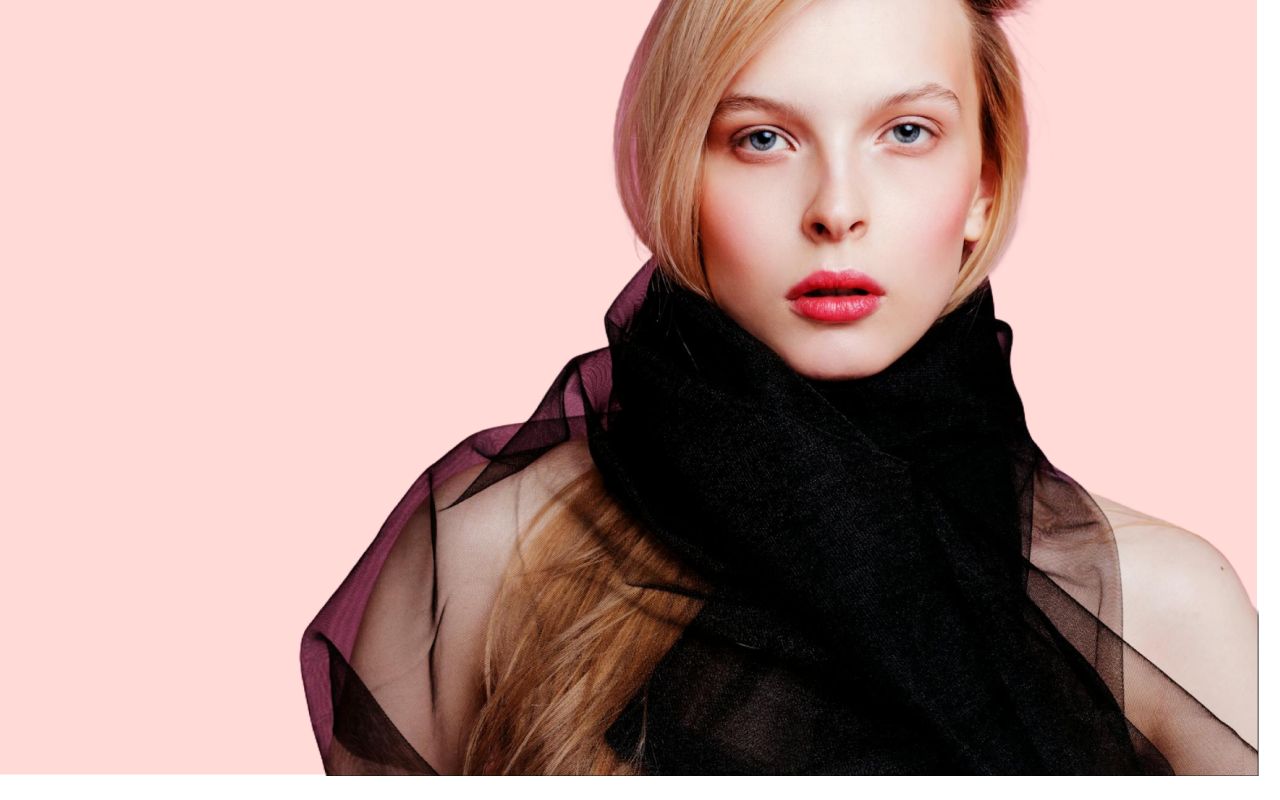
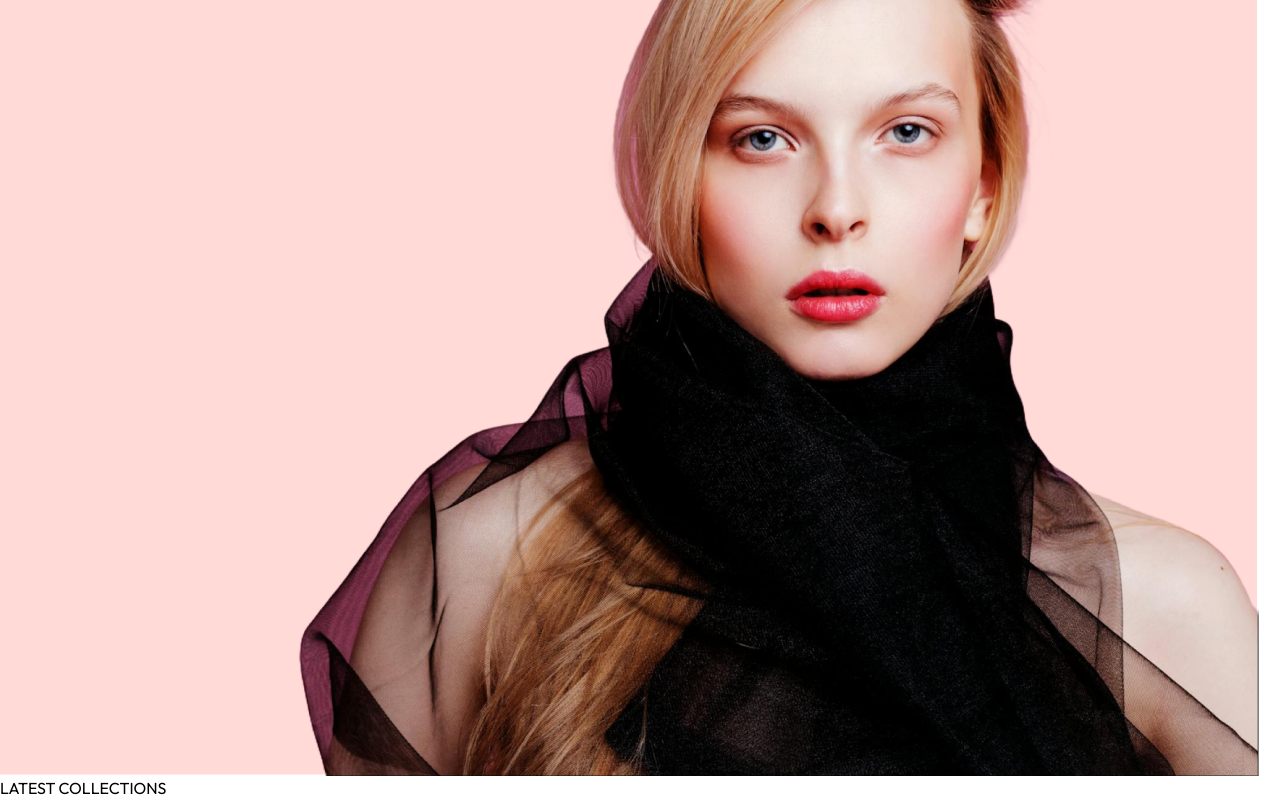
Before and after one commit to Marcos-Echeverria/eccomerce-app, a React (Vite) app in the folder frontend/: page / in a window 1280 px wide. Shown: the part 1115-1915 px from the top of the page. Before the commit the page ends 1891 px from the top, so only its background shows below. Built offline with nearby package versions, Linux system fonts and the light colour scheme.

Commit message:
Latest-Collections

```diff
--- a/frontend/src/components/LatestCollection.jsx
+++ b/frontend/src/components/LatestCollection.jsx
@@ -1,14 +1,16 @@
 import React, { useContext } from 'react'
 import { ShopContext } from '../context/ShopContext'
+import Title from './Title'
 
 const LatestCollection = () => {
 
     const { products } = useContext(ShopContext)
-
-    console.log(products)
-
     return (
-        <div></div>
+        <div className='my-10'>
+            <div className='text-center py-8 text-3xl'>
+                <Title text1={'LATEST'} text2={'COLLECTIONS'} />
+            </div>
+        </div>
     )
 }
 
--- /dev/null
+++ b/frontend/src/components/Title.jsx
@@ -0,0 +1,12 @@
+import React from 'react'
+
+const Title = ({ text1, text2 }) => {
+    return (
+        <div className='inline-flex gap-2 items-center mb-3'>
+            <p className='text-gray-500'>{text1} <span className='text-gray-700 font-medium'>{text2}</span></p>
+            <p className='w-8 sm:w-12  h-[1px] sm:h-[2px] bg-gray-700'></p>
+        </div>
+    )
+}
+
+export default Title
--- a/frontend/src/pages/Home.jsx
+++ b/frontend/src/pages/Home.jsx
@@ -5,8 +5,8 @@
 const home = () => {
     return (
         <div>
+            <Hero />
             <LatestCollection />
-            <Hero />
         </div>
     )
 }
```
